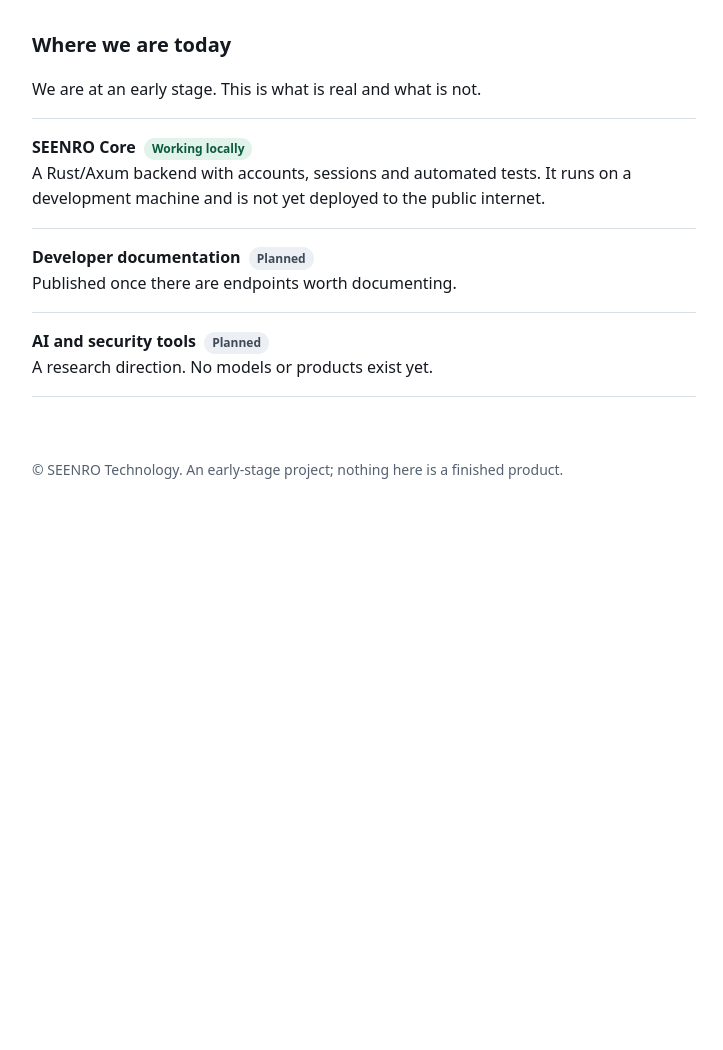
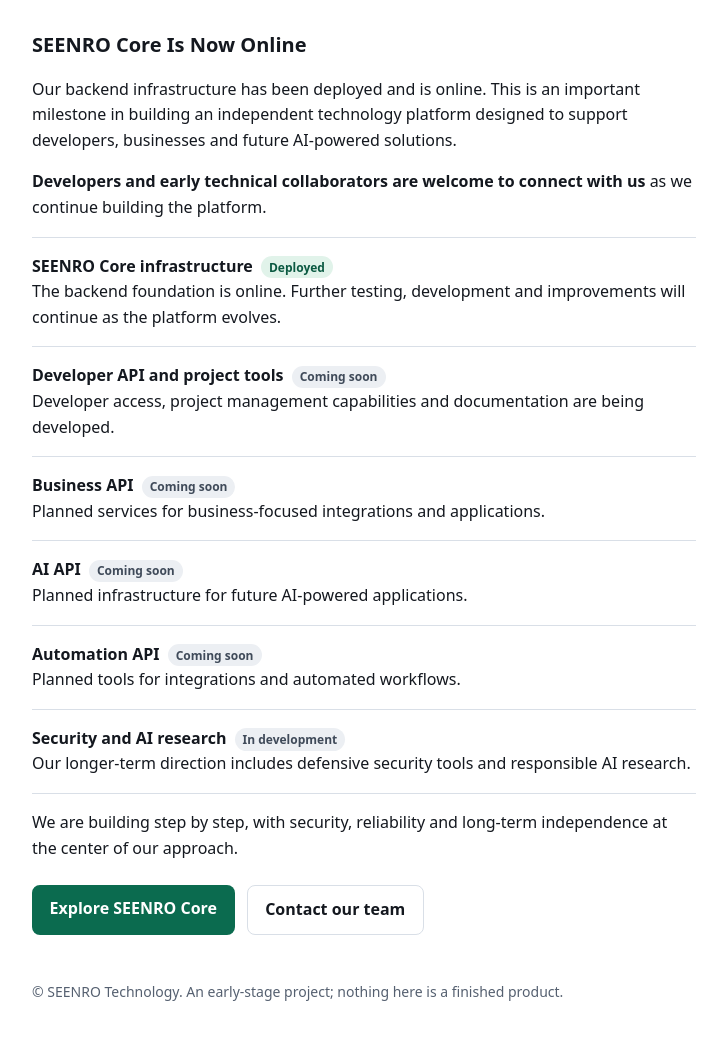
Before and after one commit to barrieabdallah40-githib/seenro-technology-website, a plain HTML site: page index.html in a window 1280 px wide. Shown: the part 506-1556 px from the top of the page, without its empty margins (276-999 px from the left). Before the commit the page ends 1034 px from the top, so only its background shows below. Drawn offline with Linux system fonts and the light colour scheme.

Commit message:
Announce SEENRO Core infrastructure deployment

```diff
--- a/index.html
+++ b/index.html
@@ -38,13 +38,22 @@
   </section>
 
   <section>
-    <h2>Where we are today</h2>
-    <p>We are at an early stage. This is what is real and what is not.</p>
+    <h2>SEENRO Core Is Now Online</h2>
+    <p>Our backend infrastructure has been deployed and is online. This is an important milestone in building an independent technology platform designed to support developers, businesses and future AI-powered solutions.</p>
+    <p><strong>Developers and early technical collaborators are welcome to connect with us</strong> as we continue building the platform.</p>
     <ul class="status-list">
-      <li><strong>SEENRO Core</strong> <span class="tag tag-local">Working locally</span><br>A Rust/Axum backend with accounts, sessions and automated tests. It runs on a development machine and is not yet deployed to the public internet.</li>
-      <li><strong>Developer documentation</strong> <span class="tag tag-planned">Planned</span><br>Published once there are endpoints worth documenting.</li>
-      <li><strong>AI and security tools</strong> <span class="tag tag-planned">Planned</span><br>A research direction. No models or products exist yet.</li>
+      <li><strong>SEENRO Core infrastructure</strong> <span class="tag tag-local">Deployed</span><br>The backend foundation is online. Further testing, development and improvements will continue as the platform evolves.</li>
+      <li><strong>Developer API and project tools</strong> <span class="tag tag-planned">Coming soon</span><br>Developer access, project management capabilities and documentation are being developed.</li>
+      <li><strong>Business API</strong> <span class="tag tag-planned">Coming soon</span><br>Planned services for business-focused integrations and applications.</li>
+      <li><strong>AI API</strong> <span class="tag tag-planned">Coming soon</span><br>Planned infrastructure for future AI-powered applications.</li>
+      <li><strong>Automation API</strong> <span class="tag tag-planned">Coming soon</span><br>Planned tools for integrations and automated workflows.</li>
+      <li><strong>Security and AI research</strong> <span class="tag tag-planned">In development</span><br>Our longer-term direction includes defensive security tools and responsible AI research.</li>
     </ul>
+    <p>We are building step by step, with security, reliability and long-term independence at the center of our approach.</p>
+    <p class="actions">
+      <a class="button" href="core.html">Explore SEENRO Core</a>
+      <a class="button secondary" href="contact.html">Contact our team</a>
+    </p>
   </section>
 </main>
 
```
Also changed, not shown: core.html (+9 -9 lines).
